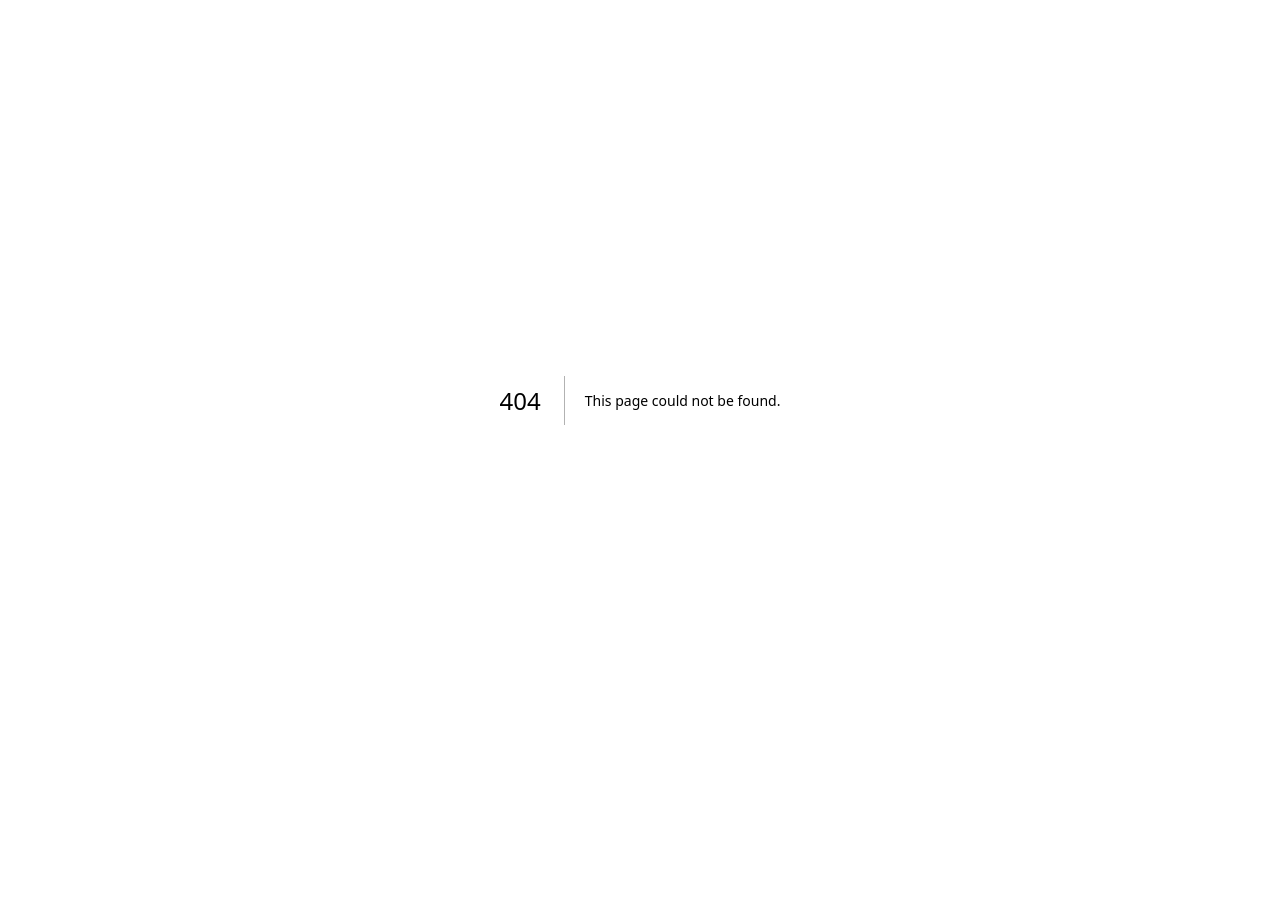
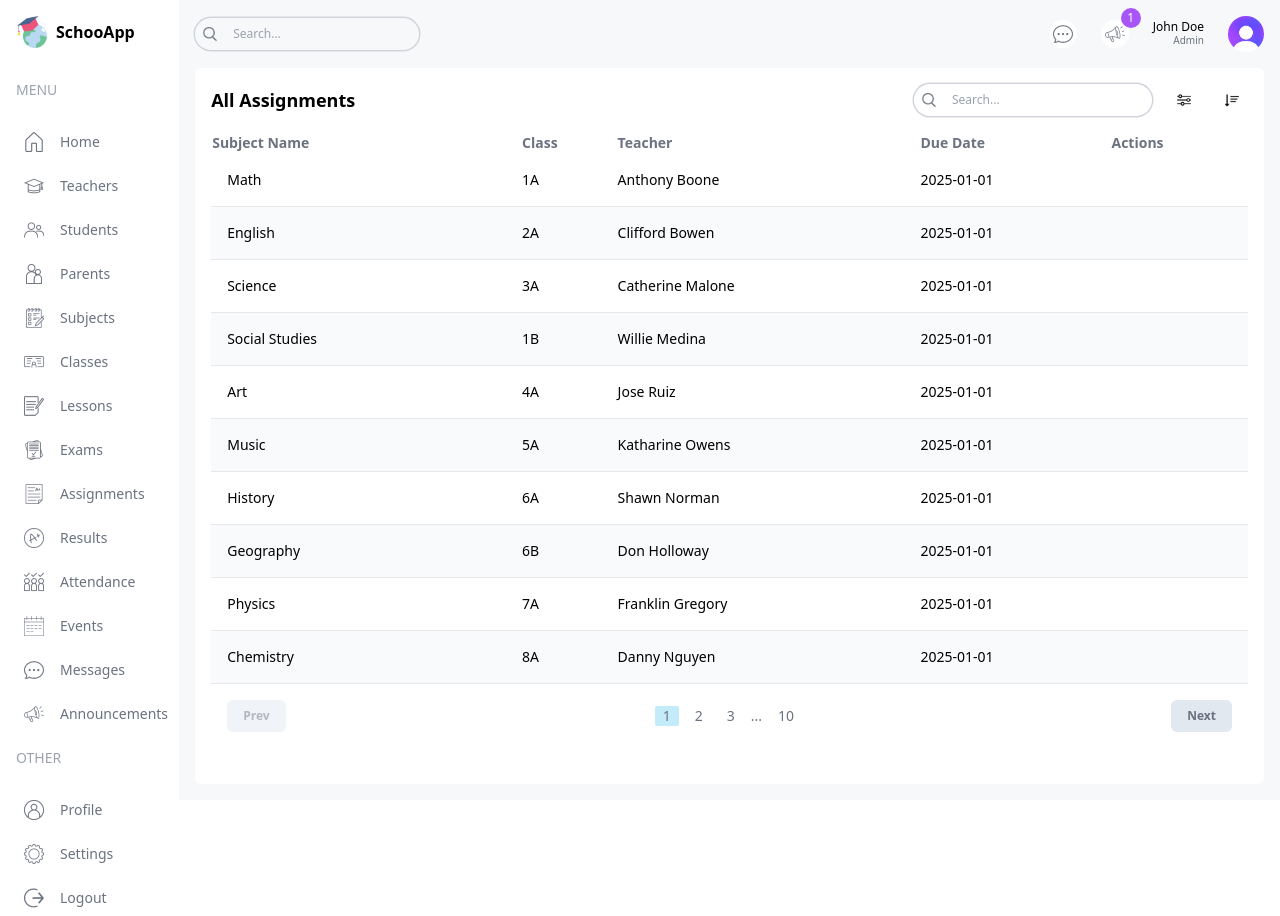
Before and after one commit to Lekkyjay/school-app, a Next.js app: page /list/assignments in a window 1280 px wide. Before the commit this address had no page. Before the commit the page ends 800 px from the top, so only its background shows below. Built offline with nearby package versions, Linux system fonts and the light colour scheme.

Commit message:
Added exams and assignments  pages

```diff
--- /dev/null
+++ b/src/app/(dashboard)/list/assignments/page.tsx
@@ -0,0 +1,99 @@
+// import FormModal from "@/components/FormModal";
+import Pagination from "@/components/Pagination";
+import Table from "@/components/Table";
+import TableSearch from "@/components/TableSearch";
+import {
+  assignmentsData,
+  role,
+} from "@/lib/data";
+import Image from "next/image";
+
+type Assignment = {
+  id: number;
+  subject: string;
+  class: string;
+  teacher: string;
+  dueDate: string;
+};
+
+const columns = [
+  {
+    header: "Subject Name",
+    accessor: "name",
+  },
+  {
+    header: "Class",
+    accessor: "class",
+  },
+  {
+    header: "Teacher",
+    accessor: "teacher",
+    className: "hidden md:table-cell",
+  },
+  {
+    header: "Due Date",
+    accessor: "dueDate",
+    className: "hidden md:table-cell",
+  },
+  {
+    header: "Actions",
+    accessor: "action",
+  },
+]
+
+export default function page() {
+  const renderRow = (item: Assignment) => (
+    <tr
+      key={item.id}
+      className="border-b border-gray-200 even:bg-slate-50 text-sm hover:bg-lamaPurpleLight"
+    >
+      <td className="flex items-center gap-4 p-4">{item.subject}</td>
+      <td>{item.class}</td>
+      <td className="hidden md:table-cell">{item.teacher}</td>
+      <td className="hidden md:table-cell">{item.dueDate}</td>
+      <td>
+        <div className="flex items-center gap-2">
+          {role === "admin" || role === "teacher" && (
+            <>
+              <button className="w-7 h-7 flex items-center justify-center rounded-full bg-lekkyPurple">
+                Edit
+              </button>
+              <button className="w-7 h-7 flex items-center justify-center rounded-full bg-lekkyPurple">
+                Delete
+              </button>
+              {/* <FormModal table="assignment" type="update" data={item} />
+              <FormModal table="assignment" type="delete" id={item.id} /> */}
+            </>
+          )}
+        </div>
+      </td>
+    </tr>
+  )
+
+  return (
+    <div className="bg-white p-4 rounded-md flex-1 m-4 mt-0">
+      {/* TOP */}
+      <div className="flex items-center justify-between">
+        <h1 className="hidden md:block text-lg font-semibold">
+          All Assignments
+        </h1>
+        <div className="flex flex-col md:flex-row items-center gap-4 w-full md:w-auto">
+          <TableSearch />
+          <div className="flex items-center gap-4 self-end">
+            <button className="w-8 h-8 flex items-center justify-center rounded-full bg-lamaYellow">
+              <Image src="/filter.png" alt="" width={14} height={14} />
+            </button>
+            <button className="w-8 h-8 flex items-center justify-center rounded-full bg-lamaYellow">
+              <Image src="/sort.png" alt="" width={14} height={14} />
+            </button>
+            {/* {role === "admin" || role === "teacher" && <FormModal table="assignment" type="create" />} */}
+          </div>
+        </div>
+      </div>
+      {/* LIST */}
+      <Table columns={columns} renderRow={renderRow} data={assignmentsData} />
+      {/* PAGINATION */}
+      <Pagination />
+    </div>
+  )
+}
--- /dev/null
+++ b/src/app/(dashboard)/list/exams/page.tsx
@@ -0,0 +1,91 @@
+// import FormModal from "@/components/FormModal";
+import Pagination from "@/components/Pagination";
+import Table from "@/components/Table";
+import TableSearch from "@/components/TableSearch";
+import { examsData, role } from "@/lib/data";
+import Image from "next/image";
+
+type Exam = {
+  id: number;
+  subject: string;
+  class: string;
+  teacher: string;
+  date: string;
+};
+
+const columns = [
+  {
+    header: "Subject Name",
+    accessor: "name",
+  },
+  {
+    header: "Class",
+    accessor: "class",
+  },
+  {
+    header: "Teacher",
+    accessor: "teacher",
+    className: "hidden md:table-cell",
+  },
+  {
+    header: "Date",
+    accessor: "date",
+    className: "hidden md:table-cell",
+  },
+  {
+    header: "Actions",
+    accessor: "action",
+  },
+]
+
+export default function page() {
+  const renderRow = (item: Exam) => (
+    <tr key={item.id} className="border-b border-gray-200 even:bg-slate-50 text-sm hover:bg-lamaPurpleLight">
+      <td className="flex items-center gap-4 p-4">{item.subject}</td>
+      <td>{item.class}</td>
+      <td className="hidden md:table-cell">{item.teacher}</td>
+      <td className="hidden md:table-cell">{item.date}</td>
+      <td>
+        <div className="flex items-center gap-2">
+          {role === "admin" || role === "teacher" && (
+            <>
+              <button className="w-7 h-7 flex items-center justify-center rounded-full bg-lekkyPurple">
+                Edit
+              </button>
+              <button className="w-7 h-7 flex items-center justify-center rounded-full bg-lekkyPurple">
+                Delete
+              </button>
+              {/* <FormModal table="exam" type="update" data={item} />
+              <FormModal table="exam" type="delete" id={item.id} /> */}
+            </>
+          )}
+        </div>
+      </td>
+    </tr>
+  )
+
+  return (
+    <div className="bg-white p-4 rounded-md flex-1 m-4 mt-0">
+      {/* TOP */}
+      <div className="flex items-center justify-between">
+        <h1 className="hidden md:block text-lg font-semibold">All Exams</h1>
+        <div className="flex flex-col md:flex-row items-center gap-4 w-full md:w-auto">
+          <TableSearch />
+          <div className="flex items-center gap-4 self-end">
+            <button className="w-8 h-8 flex items-center justify-center rounded-full bg-lamaYellow">
+              <Image src="/filter.png" alt="" width={14} height={14} />
+            </button>
+            <button className="w-8 h-8 flex items-center justify-center rounded-full bg-lamaYellow">
+              <Image src="/sort.png" alt="" width={14} height={14} />
+            </button>
+            {/* {role === "admin" || role === "teacher" && <FormModal table="exam" type="create" />} */}
+          </div>
+        </div>
+      </div>
+      {/* LIST */}
+      <Table columns={columns} renderRow={renderRow} data={examsData} />
+      {/* PAGINATION */}
+      <Pagination />
+    </div>
+  )
+}
```
